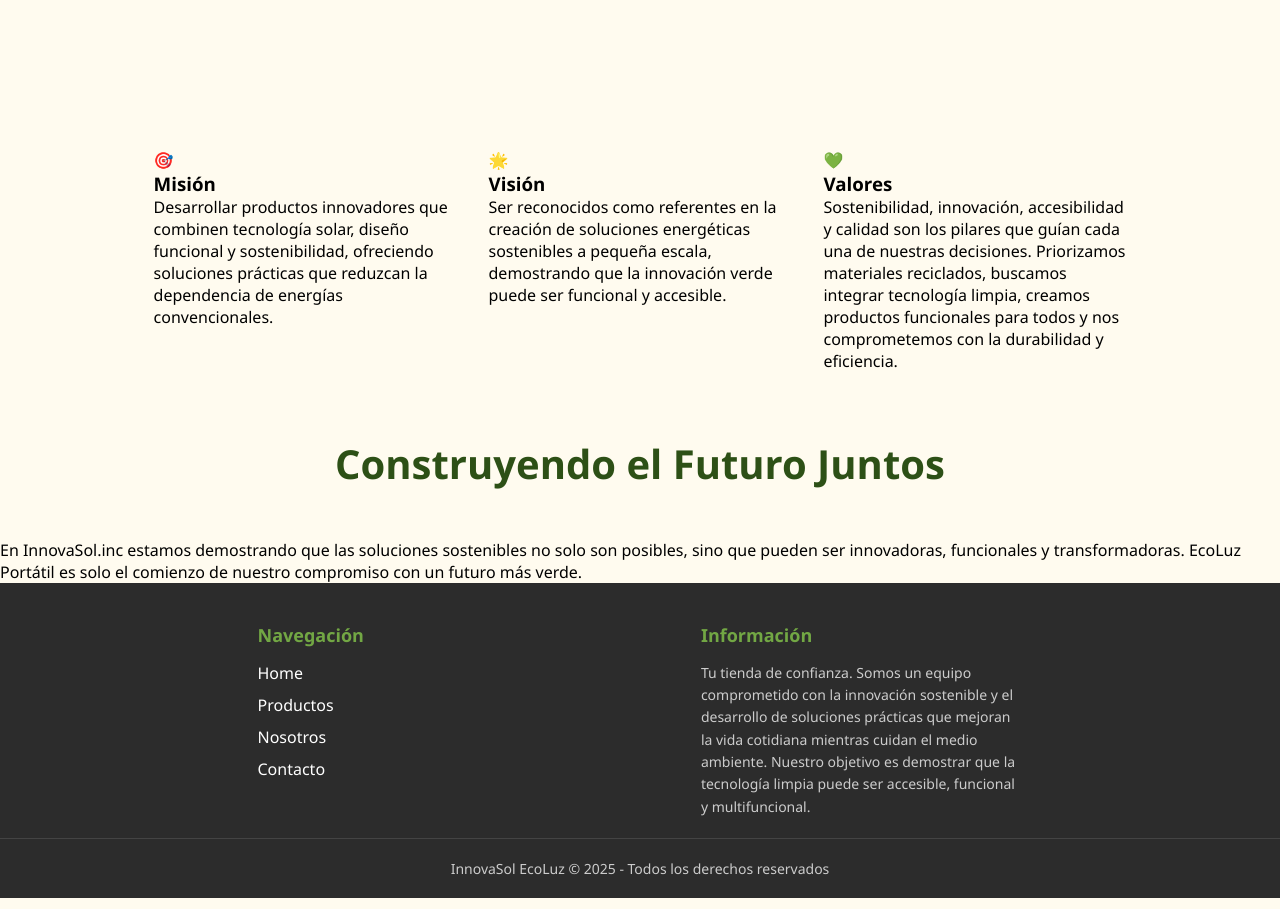
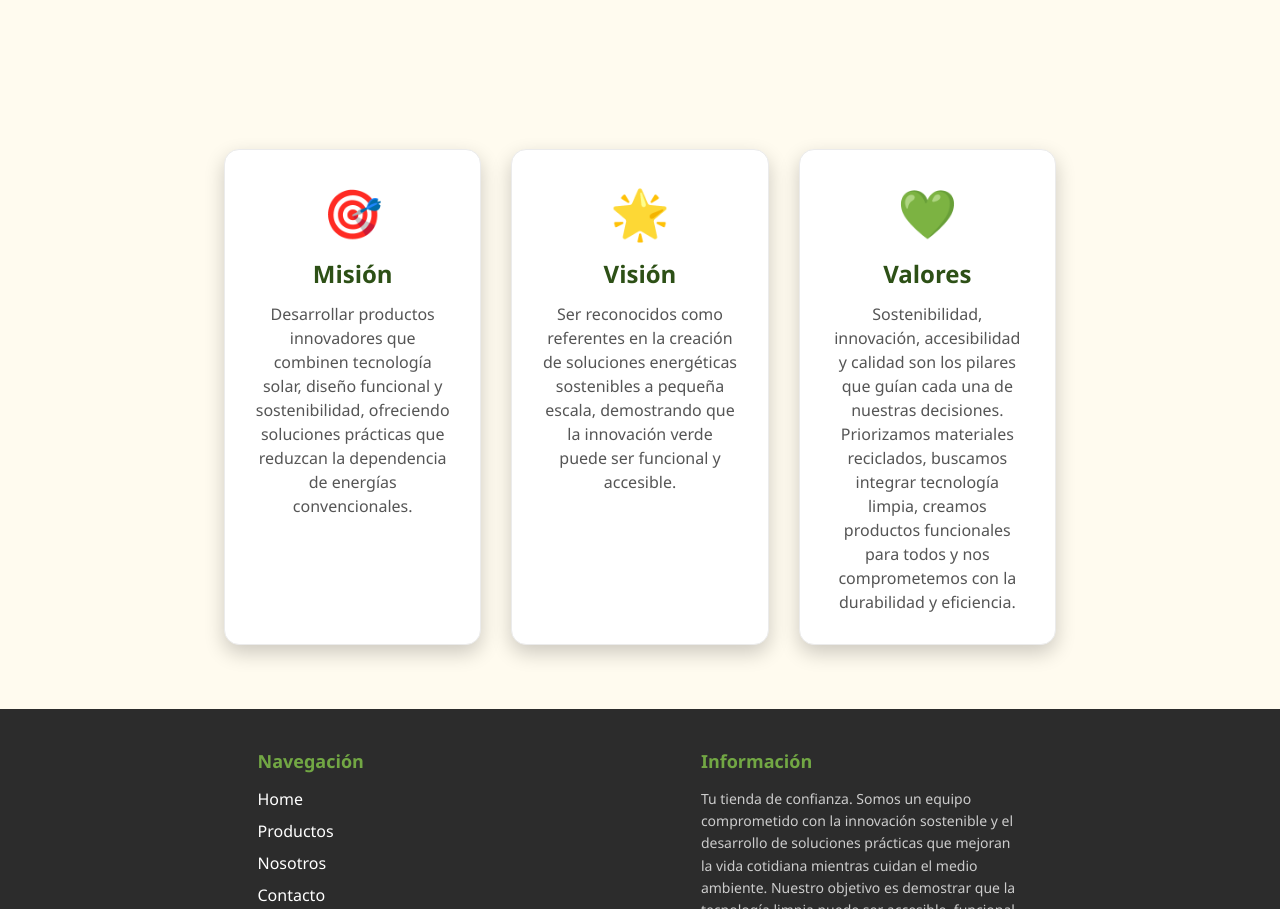
Before and after one commit to benipach/Sitio-web-Ecoluz, a plain HTML site: page Nosotros.html in a window 1280 px wide. Shown: the part 592-1501 px from the top of the page. Drawn offline with Linux system fonts and the light colour scheme.

Commit message:
cambio de organización y estilos

```diff
--- a/Nosotros.html
+++ b/Nosotros.html
@@ -40,31 +40,28 @@
     </div>
   </section>
 
-  <div class="seccion-valores">
+  <section>
+    <div class="contenedor-tarjetas">
 
-    <div class="contenedor-valores">
-      <div class="tarjeta-valor">
-        <div class="icono">🎯</div>
-        <h3>Misión</h3>
-        <p>Desarrollar productos innovadores que combinen tecnología solar, diseño funcional y sostenibilidad, ofreciendo soluciones prácticas que reduzcan la dependencia de energías convencionales.</p>
+      <div class="tarjeta">
+        <div class="tarjeta-icono">🎯</div>
+        <p class="tarjeta-subtitulo">Misión</p>
+        <p class="tarjeta-texto">Desarrollar productos innovadores que combinen tecnología solar, diseño funcional y sostenibilidad, ofreciendo soluciones prácticas que reduzcan la dependencia de energías convencionales.</p>
       </div>
-      <div class="tarjeta-valor">
-        <div class="icono">🌟</div>
-        <h3>Visión</h3>
-        <p>Ser reconocidos como referentes en la creación de soluciones energéticas sostenibles a pequeña escala, demostrando que la innovación verde puede ser funcional y accesible.</p>
+
+      <div class="tarjeta">
+        <div class="tarjeta-icono">🌟</div>
+        <p class="tarjeta-subtitulo">Visión</p>
+        <p class="tarjeta-texto">Ser reconocidos como referentes en la creación de soluciones energéticas sostenibles a pequeña escala, demostrando que la innovación verde puede ser funcional y accesible.</p>
       </div>
-      <div class="tarjeta-valor">
-        <div class="icono">💚</div>
-        <h3>Valores</h3>
-        <p>Sostenibilidad, innovación, accesibilidad y calidad son los pilares que guían cada una de nuestras decisiones. Priorizamos materiales reciclados, buscamos integrar tecnología limpia, creamos productos funcionales para todos y nos comprometemos con la durabilidad y eficiencia.</p>
+
+      <div class="tarjeta">
+        <div class="tarjeta-icono">💚</div>
+        <p class="tarjeta-subtitulo">Valores</p>
+        <p class="tarjeta-texto">Sostenibilidad, innovación, accesibilidad y calidad son los pilares que guían cada una de nuestras decisiones. Priorizamos materiales reciclados, buscamos integrar tecnología limpia, creamos productos funcionales para todos y nos comprometemos con la durabilidad y eficiencia.</p>
       </div>
     </div>
-  </div>
-
-  <div class="seccion-final">
-    <h2>Construyendo el Futuro Juntos</h2>
-    <p>En InnovaSol.inc estamos demostrando que las soluciones sostenibles no solo son posibles, sino que pueden ser innovadoras, funcionales y transformadoras. EcoLuz Portátil es solo el comienzo de nuestro compromiso con un futuro más verde.</p>
-  </div>
+  </section>
 
 
 
```
